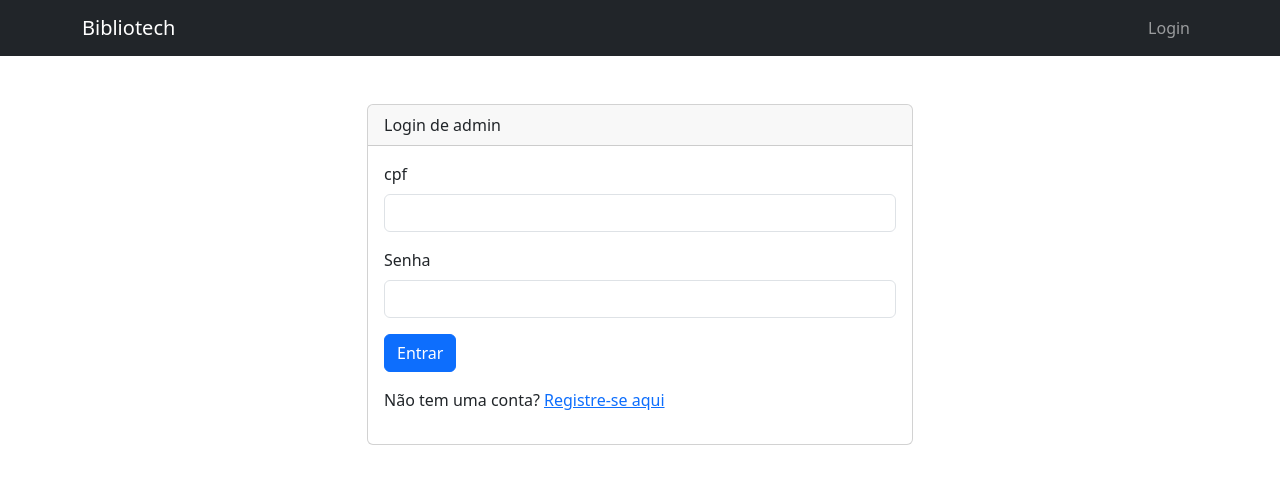
After one commit to lauroolim/bibliotech, a Flask app: page /auth/admin/login in a window 1280 px wide. The commit adds this page. Shown: the top 484 px of the page. Run offline with Flask 3, Linux system fonts and the light colour scheme.

Commit message:
feat(admin): login employee as user-admin

```diff
--- a/app/__init__.py
+++ b/app/__init__.py
@@ -3,13 +3,12 @@ from config import config
 from database import Database
 from flask_login import LoginManager
 from app.repositories.user_repository import PSQLUserRepository
+from app.repositories.employee_repository import PSQLEmployeeRepository
 from app.controllers.auth_controller import AuthController
 import logging
 
 login_manager = LoginManager()
-
-login_manager = LoginManager()
-login_manager.login_view = 'auth.login'
+login_manager.login_view = 'auth.login_user'
 login_manager.login_message = 'Por favor, faça login para acessar esta página.'
 login_manager.login_message_category = 'info'
 
@@ -28,11 +27,19 @@ def create_app(config_name='development'):
     login_manager.init_app(app)
 
     user_repository = PSQLUserRepository(Database)
-    auth_controller = AuthController(user_repository)
+    employee_repository = PSQLEmployeeRepository(Database)
+    auth_controller = AuthController(user_repository, employee_repository)
 
     @login_manager.user_loader
     def load_user(user_id):
-        return user_repository.fetch_user_by_id(int(user_id))
+        if user_id.startswith('u_'):
+            real_id = int(user_id[2:])
+            return user_repository.fetch_user_by_id(real_id)
+        elif user_id.startswith('e_'):
+            real_id = int(user_id[2:])
+            return employee_repository.fetch_employee_by_id(real_id)
+
+        return None
 
     from app.routes.auth_routes import create_auth_blueprint
     app.register_blueprint(create_auth_blueprint(auth_controller))
--- a/app/controllers/auth_controller.py
+++ b/app/controllers/auth_controller.py
@@ -2,13 +2,15 @@ from app.services.auth_service import AuthService
 from flask import render_template, request, redirect, url_for, flash
 from flask_login import login_user, logout_user, current_user
 from app.repositories.user_repository import IUserRepository
+from app.repositories.employee_repository import IEmployeeRepository
 
 class AuthController:
-    def __init__(self, user_repository: IUserRepository):
+    def __init__(self, user_repository: IUserRepository, employee_repository: IEmployeeRepository):
         self.user_repository = user_repository
-        self.auth_service = AuthService(user_repository)
+        self.employee_repository = employee_repository
+        self.auth_service = AuthService(user_repository, employee_repository)
 
-    def login(self):
+    def login_user(self):
         if current_user.is_authenticated:
             return redirect(url_for('index'))
 
@@ -23,21 +25,30 @@ class AuthController:
                 flash('Logado com sucesso!', 'success')
                 return redirect(url_for('index'))
 
-            employee = self.user_repository.fetch_employee_by_email(email)
-
-            if employee:
-                flash('Login realizado com sucesso!', 'success')
-                login_user(employee)
-                return redirect(url_for('index'))
-
             flash('Email ou senha inválidos', 'danger')
 
-        return render_template('auth/login.html')
+        return render_template('auth/login_user.html')
 
-    def register_user(self):
+    def login_admin(self):
         if current_user.is_authenticated:
             return redirect(url_for('index'))
 
+        if request.method == 'POST':
+            cpf = request.form['cpf']
+            password = request.form['password']
+
+            admin = self.auth_service.login_employee(cpf, password)
+
+            if admin:
+                login_user(admin)
+                flash('Administrador logado com sucesso!', 'success')
+                return redirect(url_for('index'))
+
+            flash('CPF ou senha inválidos', 'danger')
+
+        return render_template('auth/login_admin.html')
+
+    def register_user(self):
         if request.method == 'POST':
             username = request.form['username']
             email = request.form['email']
@@ -45,14 +56,14 @@ class AuthController:
 
             try:
                 self.auth_service.register_user(username, password, email)
-                flash('Usuario cadastrado com sucesso', 'success')
-                return redirect(url_for('auth.login'))
+                flash('Usuário cadastrado com sucesso', 'success')
+                return redirect(url_for('admin.user_list'))
             except ValueError as e:
                 flash(str(e), 'danger')
 
-        return render_template('auth/register_user.html')
+        return render_template('admin/register_user.html')
 
-    def logout_user(self):
+    def logout(self):
         logout_user()
         flash('Você saiu com sucesso.', 'info')
-        return redirect(url_for('auth.login'))
+        return redirect(url_for('auth.login_user'))
--- a/app/models/user.py
+++ b/app/models/user.py
@@ -10,4 +10,4 @@ class User(UserMixin):
         self.created_at = created_at
 
     def get_id(self):
-        return str(self.id)
+        return f"u_{self.id}"
--- a/app/routes/auth_routes.py
+++ b/app/routes/auth_routes.py
@@ -1,21 +1,28 @@
 from flask import Blueprint
 from app.controllers.auth_controller import AuthController
 from flask_login import login_required
+from app.utils.decorators import admin_required
 
 def create_auth_blueprint(auth_controller):
     auth_bp = Blueprint('auth', __name__, url_prefix='/auth')
 
     @auth_bp.route('/user/login', methods=['GET', 'POST'])
-    def login():
+    def login_user():
         return auth_controller.login_user()
 
-    @auth_bp.route('/user/register', methods=['GET', 'POST'])
-    def register():
+    @auth_bp.route('/admin/login', methods=['GET', 'POST'])
+    def login_admin():
+        return auth_controller.login_admin()
+
+    @auth_bp.route('/admin/register-user', methods=['GET', 'POST'])
+    @login_required
+    @admin_required
+    def register_user():
         return auth_controller.register_user()
 
-    @auth_bp.route('/user/logout', methods=['GET'])
+    @auth_bp.route('/logout', methods=['GET'])
     @login_required
     def logout():
-        return auth_controller.logout_user()
+        return auth_controller.logout()
 
     return auth_bp
--- /dev/null
+++ b/templates/auth/login_admin.html
@@ -0,0 +1,29 @@
+{% extends 'base.html' %}
+
+{% block title %}Login{% endblock %}
+
+{% block content %}
+<div class="row justify-content-center mt-5">
+    <div class="col-md-6">
+        <div class="card">
+            <div class="card-header">Login de admin</div>
+            <div class="card-body">
+                <form method="POST" action="{{ url_for('auth.login_admin') }}">
+                    <div class="mb-3">
+                        <label for="cpf" class="form-label">cpf</label>
+                        <input type="text" class="form-control" id="cpf" name="cpf" required>
+                    </div>
+                    <div class="mb-3">
+                        <label for="password" class="form-label">Senha</label>
+                        <input type="password" class="form-control" id="password" name="password" required>
+                    </div>
+                    <button type="submit" class="btn btn-primary">Entrar</button>
+                </form>
+                <div class="mt-3">
+                    <p>Não tem uma conta? <a href="{{ url_for('auth.register_user') }}">Registre-se aqui</a></p>
+                </div>
+            </div>
+        </div>
+    </div>
+</div>
+{% endblock %}
--- a/templates/auth/login.html
+++ b/templates/auth/login_user.html
@@ -6,9 +6,9 @@
 <div class="row justify-content-center mt-5">
     <div class="col-md-6">
         <div class="card">
-            <div class="card-header">Login</div>
+            <div class="card-header">Login de usuário</div>
             <div class="card-body">
-                <form method="POST">
+                <form method="POST" action="{{ url_for('auth.login_user') }}">
                     <div class="mb-3">
                         <label for="email" class="form-label">email</label>
                         <input type="text" class="form-control" id="email" name="email" required>
@@ -20,7 +20,7 @@
                     <button type="submit" class="btn btn-primary">Entrar</button>
                 </form>
                 <div class="mt-3">
-                    <p>Não tem uma conta? <a href="{{ url_for('auth.register') }}">Registre-se aqui</a></p>
+                    <p>Não tem uma conta? <a href="{{ url_for('auth.register_user') }}">Registre-se aqui</a></p>
                 </div>
             </div>
         </div>
--- a/templates/base.html
+++ b/templates/base.html
@@ -24,10 +24,7 @@
                     </li>
                     {% else %}
                     <li class="nav-item">
-                        <a class="nav-link" href="{{ url_for('auth.login') }}">Login</a>
-                    </li>
-                    <li class="nav-item">
-                        <a class="nav-link" href="{{ url_for('auth.register') }}">Registro</a>
+                        <a class="nav-link" href="{{ url_for('auth.login_user') }}">Login</a>
                     </li>
                     {% endif %}
                 </ul>
```
Also changed, not shown: app/models/employee.py (+10 -6 lines), app/repositories/employee_repository.py (+34 -33 lines), app/services/auth_service.py (+11 -9 lines), app/utils/decorators.py (added, +13 -0 lines), app/routes/admin_routes.py (added), app/routes/employee_routes.py (deleted), migrations/20250525_03_BBWHd.sql (added), migrations/20250525_04_pRpsc.sql (added), migrations/20250525_05_oHOaC.sql (added), migrations/20250525_06_kp2Rh.sql (added), migrations/20250525_07_RKXvR.sql (added).
